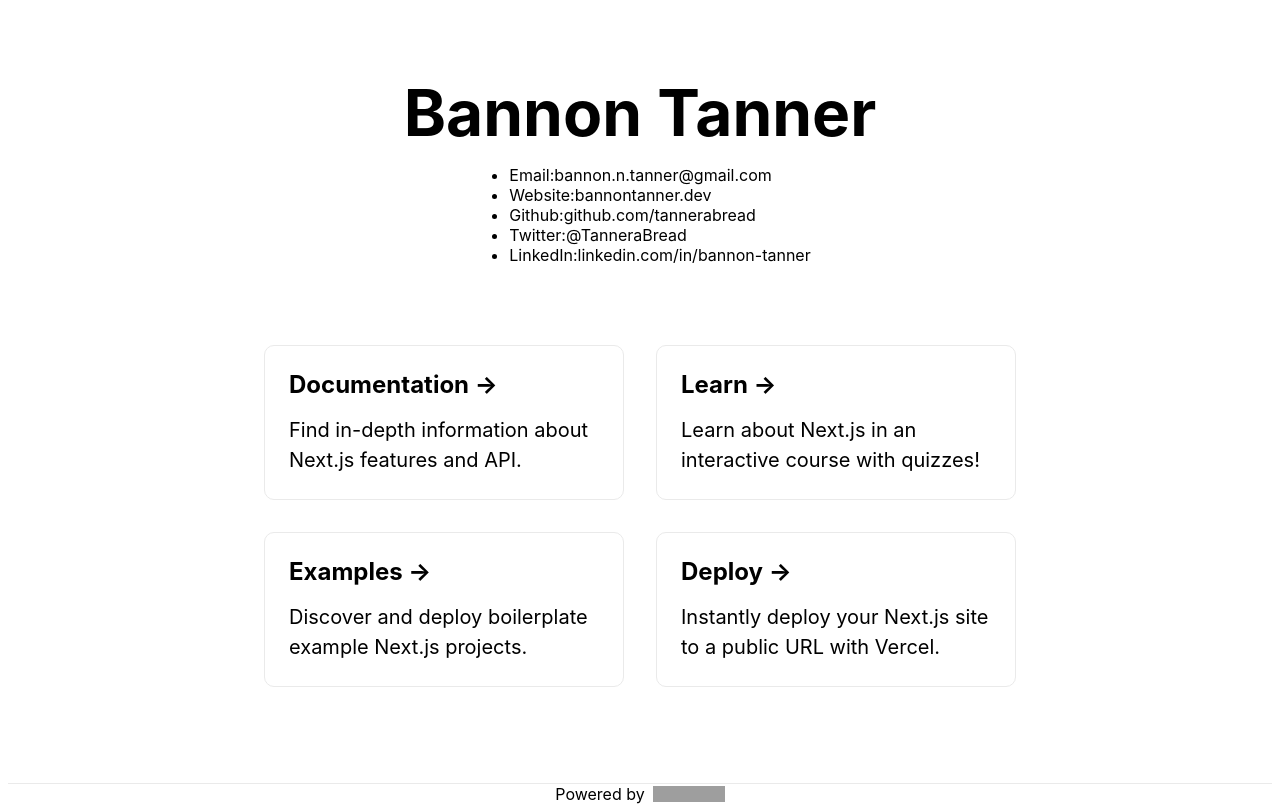
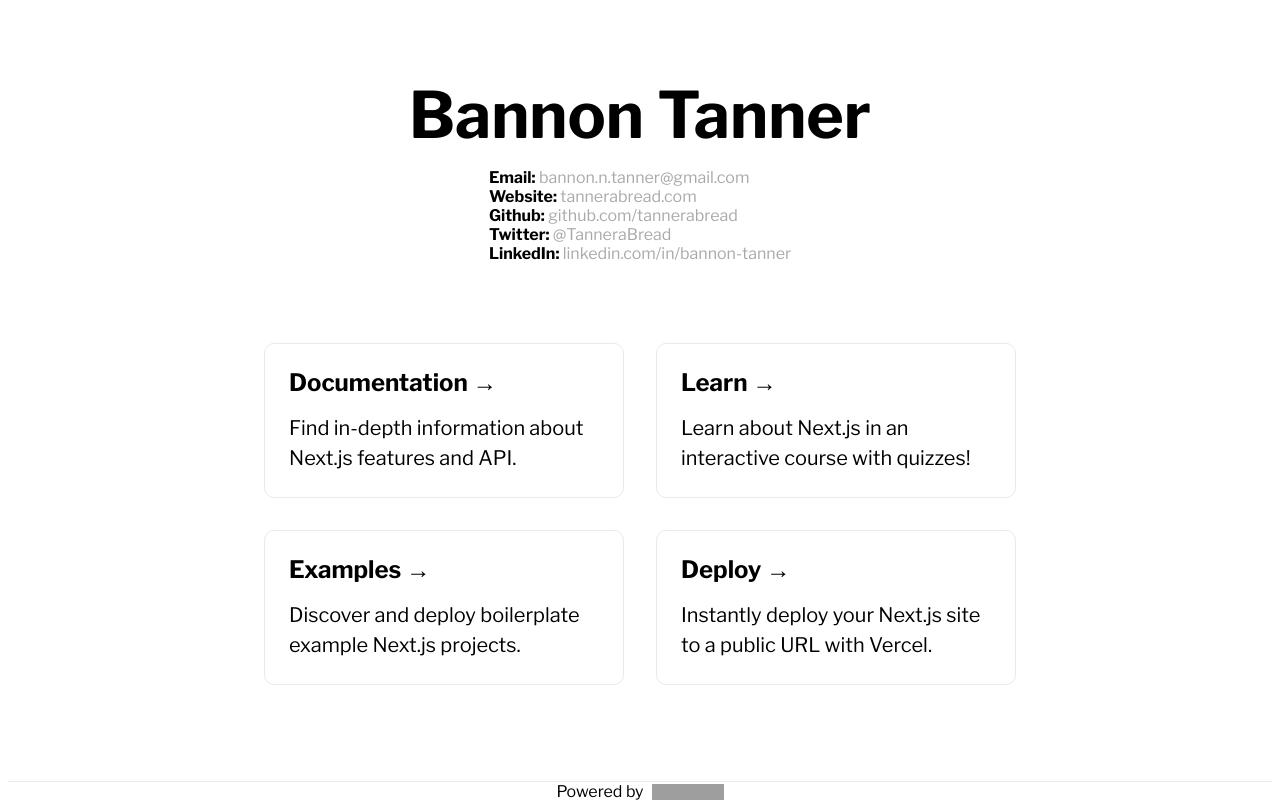
Before and after one commit to tannerabread/resume, a Next.js app: page / in a window 1280 px wide. Built offline with nearby package versions, Linux system fonts and the light colour scheme; grey boxes are pictures that could not be loaded.

Commit message:
contacts, font

```diff
--- a/src/components/Contacts/Contacts.js
+++ b/src/components/Contacts/Contacts.js
@@ -1,13 +1,14 @@
 import React from 'react'
+import styles from './Contacts.module.css'
 
 const Contacts = ({ contacts }) => {
   return (
     <>
-      <ul>
+      <ul className={styles.contactList}>
         {contacts.map((contact, i) => (
           <li key={i}>
-            {contact.name}:
-            <a href={contact.link}>{contact.linkText}</a>
+            <strong>{contact.name}: </strong>
+            <a href={contact.link} className={styles.contactLink}>{contact.linkText}</a>
           </li>
         ))}
       </ul>
--- a/src/components/Contacts/Contacts.module.css
+++ b/src/components/Contacts/Contacts.module.css
@@ -0,0 +1,8 @@
+.contactList {
+  list-style-type: none;
+  padding: 0px;
+}
+
+.contactLink {
+  color: darkgray;
+}
--- a/src/data/contacts.json
+++ b/src/data/contacts.json
@@ -6,8 +6,8 @@
   },
   {
     "name": "Website",
-    "link": "https://bannontanner.dev",
-    "linkText": "bannontanner.dev"
+    "link": "https://tannerabread.com",
+    "linkText": "tannerabread.com"
   },
   {
     "name": "Github",
--- /dev/null
+++ b/src/globals.css
@@ -0,0 +1,19 @@
+@import url('https://fonts.googleapis.com/css2?family=Libre+Franklin:wght@400;700&display=swap');
+
+html,
+body {
+  padding: 0;
+  margin: 0;
+  /* font-family: -apple-system, BlinkMacSystemFont, Segoe UI, Roboto, Oxygen,
+    Ubuntu, Cantarell, Fira Sans, Droid Sans, Helvetica Neue, sans-serif; */
+  font-family: 'Libre Franklin', sans-serif;
+}
+
+a {
+  color: inherit;
+  text-decoration: none;
+}
+
+* {
+  box-sizing: border-box;
+}
--- a/src/pages/_app.js
+++ b/src/pages/_app.js
@@ -1,4 +1,4 @@
-import '../styles/globals.css'
+import '../globals.css'
 
 function MyApp({ Component, pageProps }) {
   return <Component {...pageProps} />
--- /dev/null
+++ b/src/pages/_document.js
@@ -0,0 +1,26 @@
+import React from 'react'
+import Document, { Html, Head, Main, NextScript } from 'next/document'
+
+class MyDocument extends Document {
+  static async getInitialProps(ctx) {
+    const initialProps = await Document.getInitialProps(ctx)
+    return { ...initialProps }
+  }
+
+  render() {
+    return (
+      <Html>
+        <Head>
+          <meta charSet="utf-8" />
+          <link href="https://fonts.googleapis.com/css2?family=Libre+Franklin:wght@400;700&display=swap" rel="stylesheet"></link>
+        </Head>
+        <body>
+          <Main />
+          <NextScript />
+        </body>
+      </Html>
+    )
+  }
+}
+
+export default MyDocument
--- a/src/pages/index.js
+++ b/src/pages/index.js
@@ -1,9 +1,9 @@
 import Head from 'next/head'
 import Image from 'next/image'
-import styles from '../styles/Home.module.css'
+import styles from '../Home.module.css'
 
 import React from 'react'
-import Contacts from '../components/Contacts/Contacts'
+import Contacts from '../components/Contacts'
 import contacts from '../data/contacts.json'
 
 export default function Home() {
@@ -11,8 +11,6 @@
     <div className={styles.container}>
       <Head>
         <title>Bannon Tanner Resume</title>
-        <meta name="description" content="Generated by create next app" />
-        <link rel="icon" href="/favicon.ico" />
       </Head>
 
       <main className={styles.main}>
--- a/src/styles/globals.css
+++ /dev/null
@@ -1,16 +0,0 @@
-html,
-body {
-  padding: 0;
-  margin: 0;
-  font-family: -apple-system, BlinkMacSystemFont, Segoe UI, Roboto, Oxygen,
-    Ubuntu, Cantarell, Fira Sans, Droid Sans, Helvetica Neue, sans-serif;
-}
-
-a {
-  color: inherit;
-  text-decoration: none;
-}
-
-* {
-  box-sizing: border-box;
-}
```
Also changed, not shown: src/Home.module.css (renamed from src/styles/Home.module.css).
